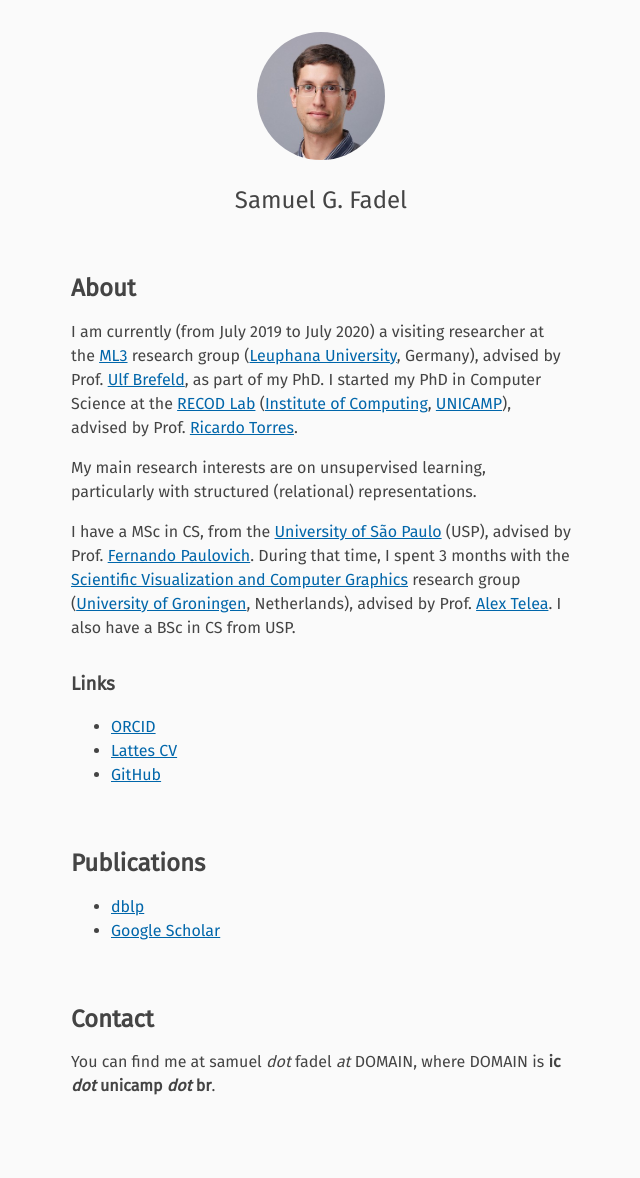
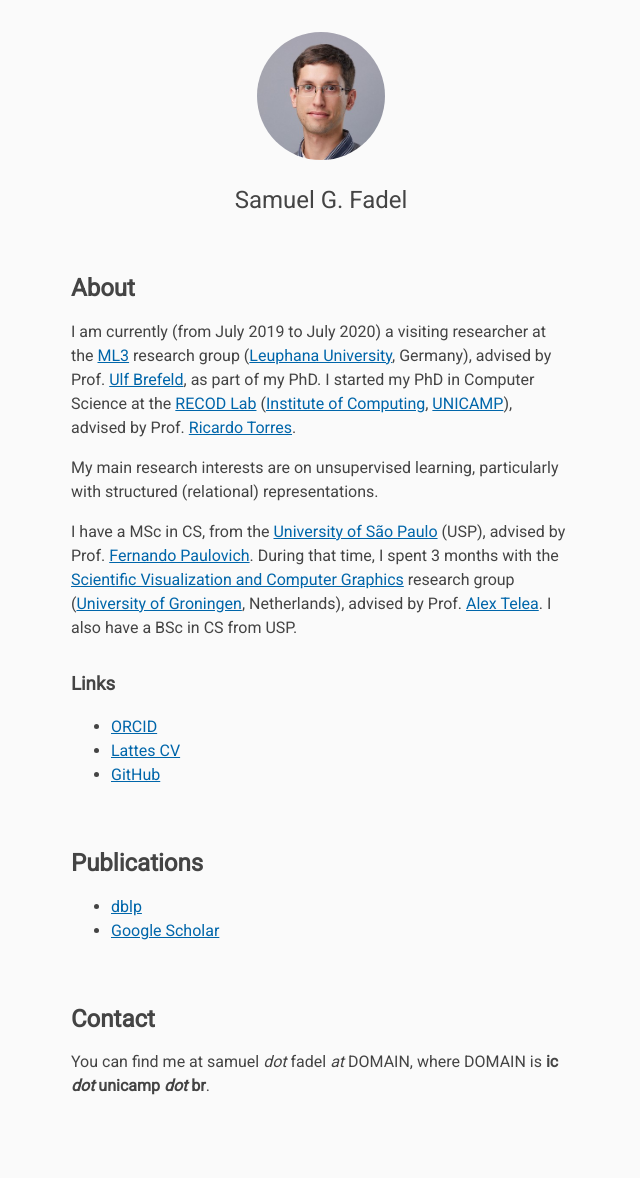
Before and after one commit to jayflyaway/fadel.github.io, a Jekyll site: the page built from README.md, in a window 1280 px wide. Shown: the whole page, without its empty margins (319-959 px from the left). Built offline with Jekyll 4.4.1, drawn with Linux system fonts in a browser that asks for light colours; our own code applies the rules of GitHub Pages for plain Markdown files.

Commit message:
Updated font

```diff
--- a/_layouts/default.html
+++ b/_layouts/default.html
@@ -8,11 +8,10 @@
   <meta name="author" content="Samuel G. Fadel">
   <meta name="viewport" content="width=device-width, initial-scale=1">
   <link rel="stylesheet" href="css/normalize.css">
+  <link href="https://fonts.googleapis.com/css?family=Roboto&display=swap" rel="stylesheet">
   <style type="text/css">
-    @import url('https://fonts.googleapis.com/css?family=Fira+Sans');
-
     body {
-      font-family: "Fira Sans", sans-serif;
+      font-family: "Roboto", sans-serif;
       line-height: 1.5em;
       background-color: #fafafa;
       color: #444444;
```
